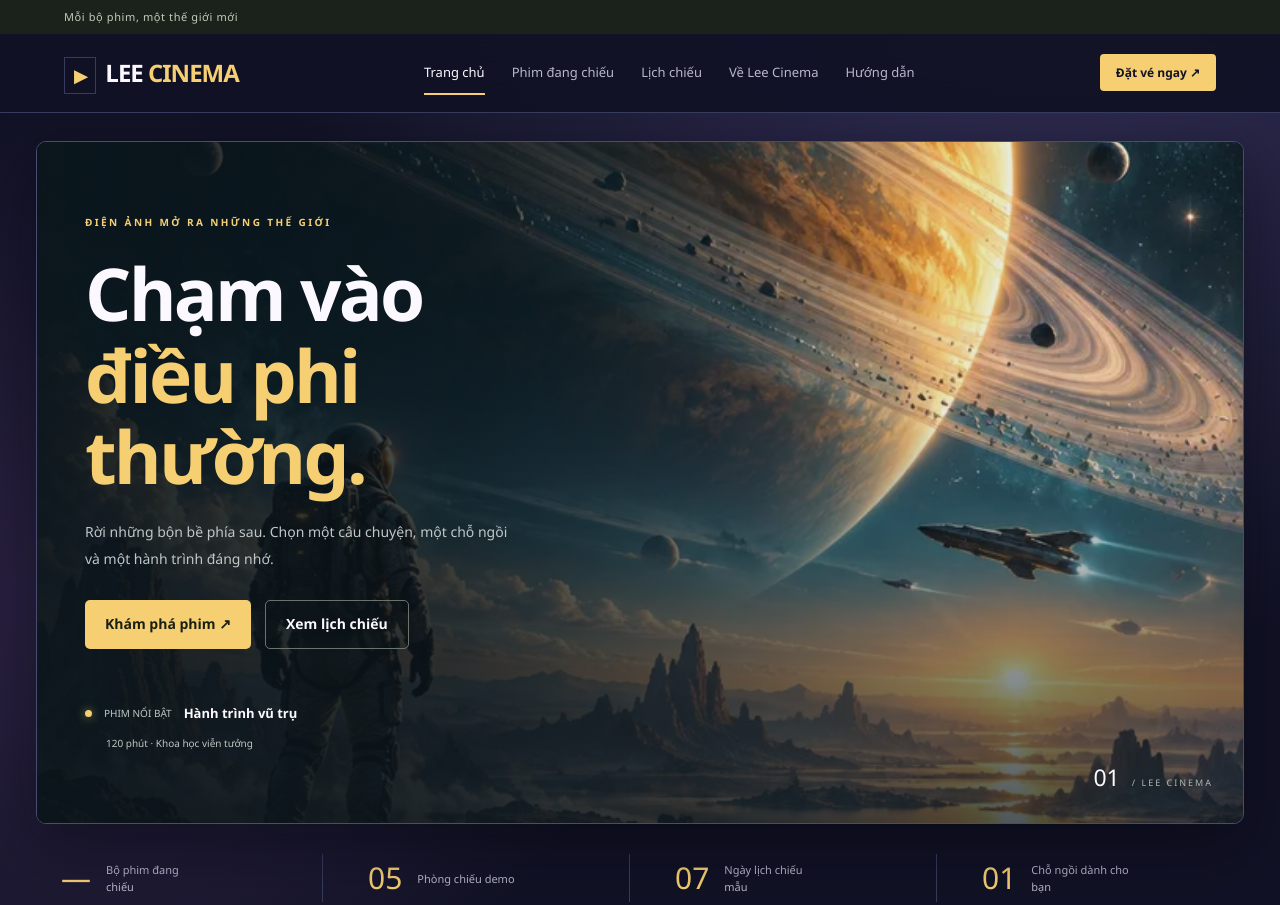
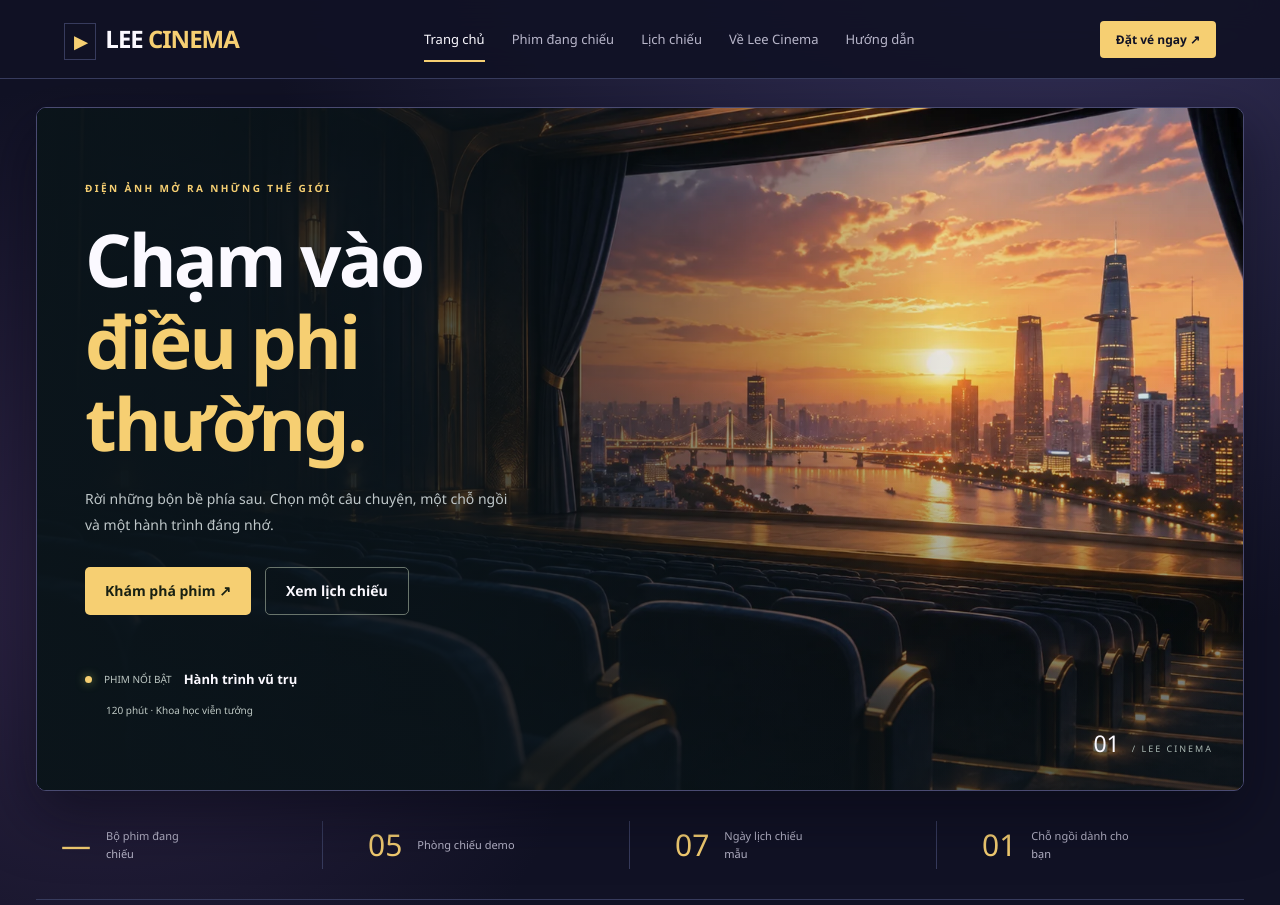
Before and after one commit to dtc245220001-svg/LeeCinema, a website: page public/index.html in a window 1280 px wide. Shown: the top 905 px of the page. Drawn offline with Linux system fonts and the light colour scheme; no server answers.

Commit message:
feat: add new cinema hero artwork

```diff
--- a/public/index.html
+++ b/public/index.html
@@ -3,10 +3,9 @@
 <head><meta charset="utf-8"><meta name="viewport" content="width=device-width,initial-scale=1"><meta name="description" content="LEE CINEMA — Khám phá phim, lịch chiếu và đặt ghế trực tuyến."><title>LEE CINEMA · Trang chủ</title><link rel="stylesheet" href="/style.css"><script src="/app.js" defer></script></head>
 <body>
 <a class="skip-link" href="#main">Đến nội dung</a>
-<div class="topbar">Mỗi bộ phim, một thế giới mới</div>
 <header><a class="brand" href="#home" aria-label="LEE CINEMA trang chủ"><span class="brand-icon">▶</span> LEE <span>CINEMA</span></a><button id="menu-toggle" class="menu-toggle secondary" aria-expanded="false" aria-controls="navigation">☰ Menu</button><nav id="navigation" aria-label="Điều hướng chính"><a href="#home" data-route="home">Trang chủ</a><a href="#movies" data-route="movies">Phim đang chiếu</a><a href="#schedule" data-route="schedule">Lịch chiếu</a><a href="#about" data-route="about">Về Lee Cinema</a><a href="#guide" data-route="guide">Hướng dẫn</a></nav><a class="header-cta" href="#movies">Đặt vé ngay ↗</a></header>
 <main id="main">
-<section data-view="home" id="home" class="hero"><img class="hero-art" src="/posters/space.webp" alt="Phi hành gia khám phá một hành tinh dưới bầu trời vũ trụ" fetchpriority="high"><div class="hero-shade"></div><div class="hero-content"><div class="eyebrow">ĐIỆN ẢNH MỞ RA NHỮNG THẾ GIỚI</div><h1>Chạm vào<br><em>điều phi thường.</em></h1><p>Rời những bộn bề phía sau. Chọn một câu chuyện, một chỗ ngồi và một hành trình đáng nhớ.</p><div class="hero-actions"><a class="button" href="#movies">Khám phá phim ↗</a><a class="button outline" href="#schedule">Xem lịch chiếu</a></div><div class="hero-film"><span class="live-dot"></span><span>PHIM NỔI BẬT</span><strong>Hành trình vũ trụ</strong><span>120 phút · Khoa học viễn tưởng</span></div></div><div class="hero-number">01 <span>/ LEE CINEMA</span></div></section>
+<section data-view="home" id="home" class="hero"><img class="hero-art" src="/posters/hero-cinema.webp" alt="Phòng chiếu điện ảnh sang trọng nhìn ra thành phố lúc hoàng hôn" fetchpriority="high"><div class="hero-shade"></div><div class="hero-content"><div class="eyebrow">ĐIỆN ẢNH MỞ RA NHỮNG THẾ GIỚI</div><h1>Chạm vào<br><em>điều phi thường.</em></h1><p>Rời những bộn bề phía sau. Chọn một câu chuyện, một chỗ ngồi và một hành trình đáng nhớ.</p><div class="hero-actions"><a class="button" href="#movies">Khám phá phim ↗</a><a class="button outline" href="#schedule">Xem lịch chiếu</a></div><div class="hero-film"><span class="live-dot"></span><span>PHIM NỔI BẬT</span><strong>Hành trình vũ trụ</strong><span>120 phút · Khoa học viễn tưởng</span></div></div><div class="hero-number">01 <span>/ LEE CINEMA</span></div></section>
 <section data-view="home" class="quick-info"><div><strong id="movie-count">—</strong><span>Bộ phim đang chiếu</span></div><div><strong>05</strong><span>Phòng chiếu demo</span></div><div><strong>07</strong><span>Ngày lịch chiếu mẫu</span></div><div><strong>01</strong><span>Chỗ ngồi dành cho bạn</span></div></section>
 <section data-view="catalog" id="movies" class="catalog-section"><div class="section-head"><div><div class="eyebrow">CÂU CHUYỆN BẠN MUỐN XEM</div><h2>Phim đang chiếu<span class="heading-dot">.</span></h2><p>Từ những chuyến phiêu lưu đến những khoảnh khắc chạm cảm xúc.</p></div><a class="text-link" href="#schedule">Lịch chiếu đầy đủ ↗</a></div><div class="catalog-controls"><div id="genre-filters" class="genre-filters" aria-label="Lọc thể loại"></div><label class="search-label"><span>Tìm phim</span><input id="search" type="search" placeholder="Tìm tên bộ phim…" maxlength="100"></label></div><p id="movie-status" role="status" aria-live="polite"></p><div id="movie-list" class="movies"></div></section>
 <section data-view="home" class="experience-banner"><div class="eyebrow">MỘT BUỔI HẸN VỚI MÀN ẢNH RỘNG</div><h2>Chọn phim. Chọn ghế.<br>Phần còn lại là cảm xúc.</h2><p>Đặt vé chỉ trong vài bước, chọn đúng chỗ ngồi bạn yêu thích.</p><a class="button" href="#guide">Cách đặt vé ↗</a><span class="experience-mark" aria-hidden="true">▶</span></section>
```
Also changed, not shown: public/posters/hero-cinema.webp (added).
